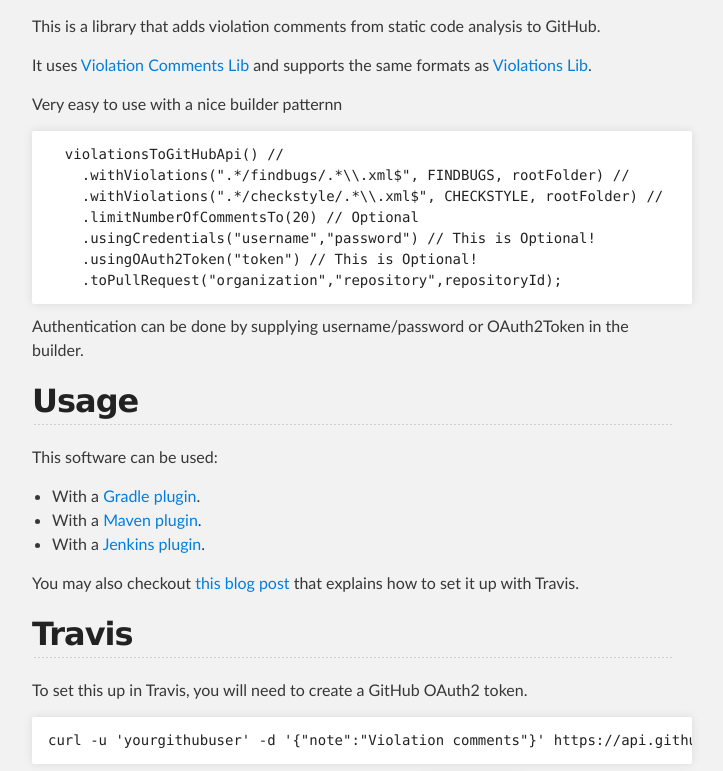
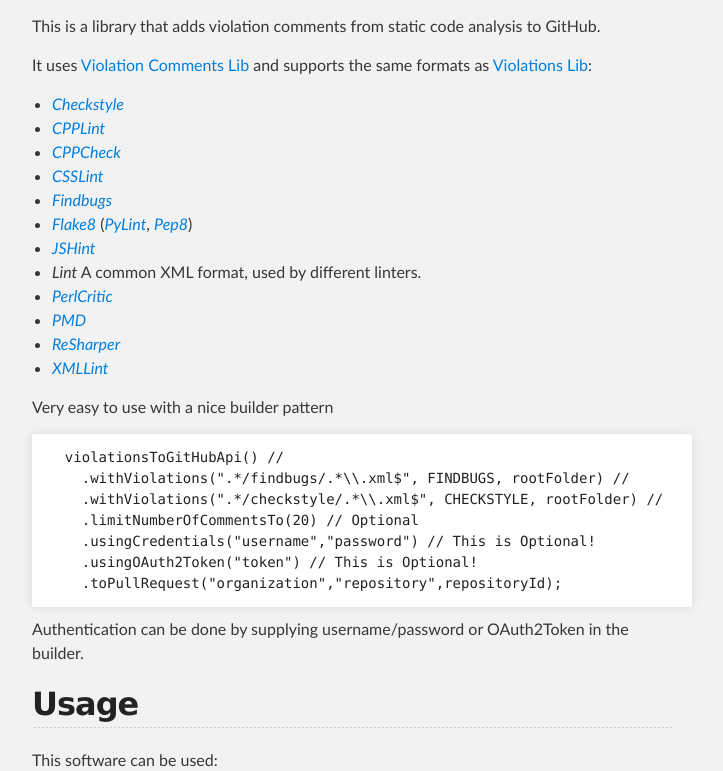
Before and after one commit to tomasbjerre/violation-comments-to-github-lib, a plain HTML site: page index.html in a window 1280 px wide. Shown: the part 1103-1874 px from the top of the page, without its empty margins (288-1011 px from the left). Drawn offline with Linux system fonts and the light colour scheme.

```diff
--- a/index.html
+++ b/index.html
@@ -37,9 +37,26 @@
 
 <p>This is a library that adds violation comments from static code analysis to GitHub.</p>
 
-<p>It uses <a href="https://github.com/tomasbjerre/violation-comments-lib">Violation Comments Lib</a> and supports the same formats as <a href="https://github.com/tomasbjerre/violations-lib">Violations Lib</a>.</p>
+<p>It uses <a href="https://github.com/tomasbjerre/violation-comments-lib">Violation Comments Lib</a> and supports the same formats as <a href="https://github.com/tomasbjerre/violations-lib">Violations Lib</a>:</p>
 
-<p>Very easy to use with a nice builder patternn</p>
+<ul>
+<li><a href="http://checkstyle.sourceforge.net/"><em>Checkstyle</em></a></li>
+<li><a href="https://github.com/theandrewdavis/cpplint"><em>CPPLint</em></a></li>
+<li><a href="http://cppcheck.sourceforge.net/"><em>CPPCheck</em></a></li>
+<li><a href="https://github.com/CSSLint/csslint"><em>CSSLint</em></a></li>
+<li><a href="http://findbugs.sourceforge.net/"><em>Findbugs</em></a></li>
+<li>
+<a href="http://flake8.readthedocs.org/en/latest/"><em>Flake8</em></a> (<a href="https://www.pylint.org/"><em>PyLint</em></a>, <a href="https://github.com/PyCQA/pycodestyle"><em>Pep8</em></a>)</li>
+<li><a href="http://jshint.com/"><em>JSHint</em></a></li>
+<li>
+<em>Lint</em> A common XML format, used by different linters.</li>
+<li><a href="https://github.com/Perl-Critic"><em>PerlCritic</em></a></li>
+<li><a href="https://pmd.github.io/"><em>PMD</em></a></li>
+<li><a href="https://www.jetbrains.com/resharper/"><em>ReSharper</em></a></li>
+<li><a href="http://xmlsoft.org/xmllint.html"><em>XMLLint</em></a></li>
+</ul>
+
+<p>Very easy to use with a nice builder pattern</p>
 
 <pre><code>  violationsToGitHubApi() //
     .withViolations(".*/findbugs/.*\\.xml$", FINDBUGS, rootFolder) //
```
Also changed, not shown: params.json (+1 -1 lines).
